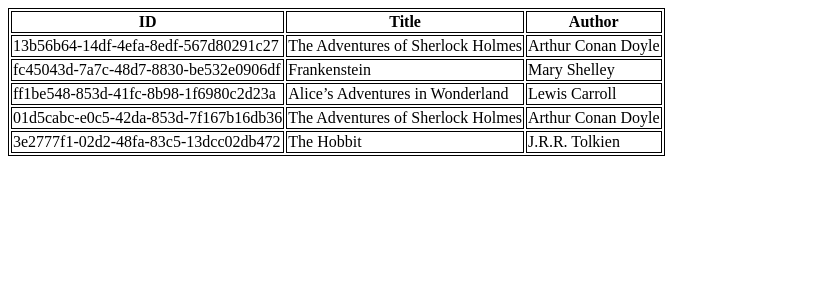
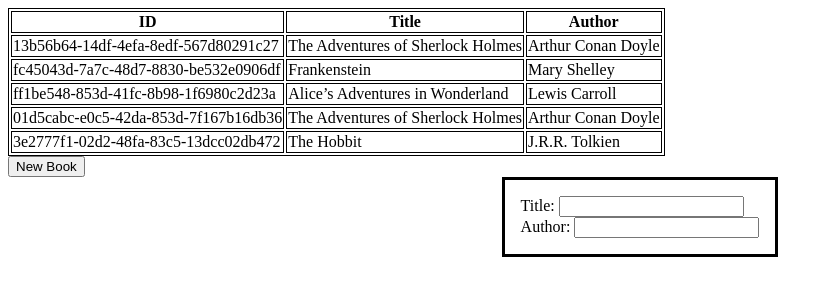
Before and after one commit to CyberDagger/odin_library, a plain HTML site: page index.html in a window 1280 px wide. Shown: the whole page, without its empty margins (0-833 px from the left). Drawn offline with Linux system fonts and the light colour scheme.

Commit message:
New book dialog skeleton

```diff
--- a/index.html
+++ b/index.html
@@ -11,5 +11,17 @@
     <table id="list">
 
     </table>
+    <button id="btn-new">New Book</button>
+
+    <dialog open>
+        <div>
+            <label for="title">Title:</label>
+            <input type="text" id="title" name="book-title">
+        </div>
+        <div>
+            <label for="author">Author:</label>
+            <input type="text" id="author" name="book-author">
+        </div>
+    </dialog>
 </body>
 </html>
--- a/main.js
+++ b/main.js
@@ -1,4 +1,5 @@
 const listTarget = document.querySelector("#list");
+const buttonNewBook = document.querySelector("#btn-new");
 
 const myLibrary = [];
 
```
